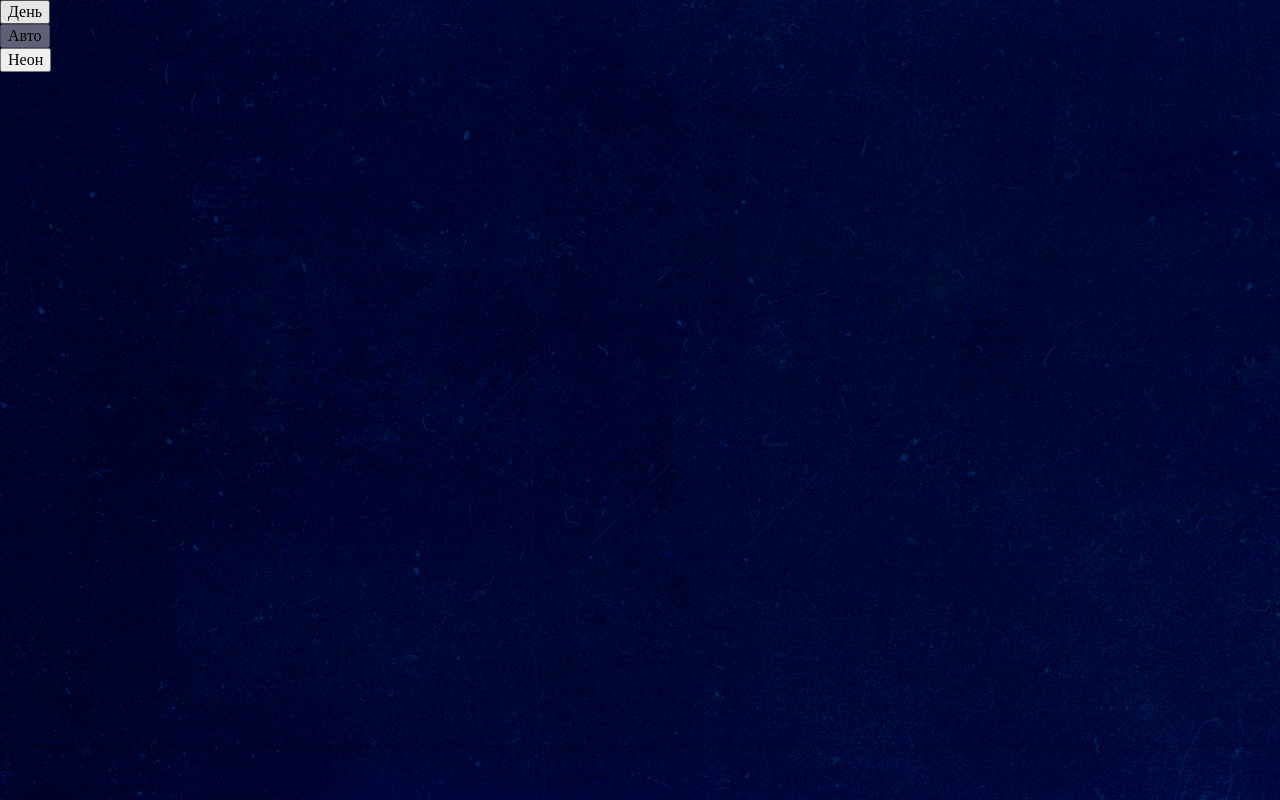
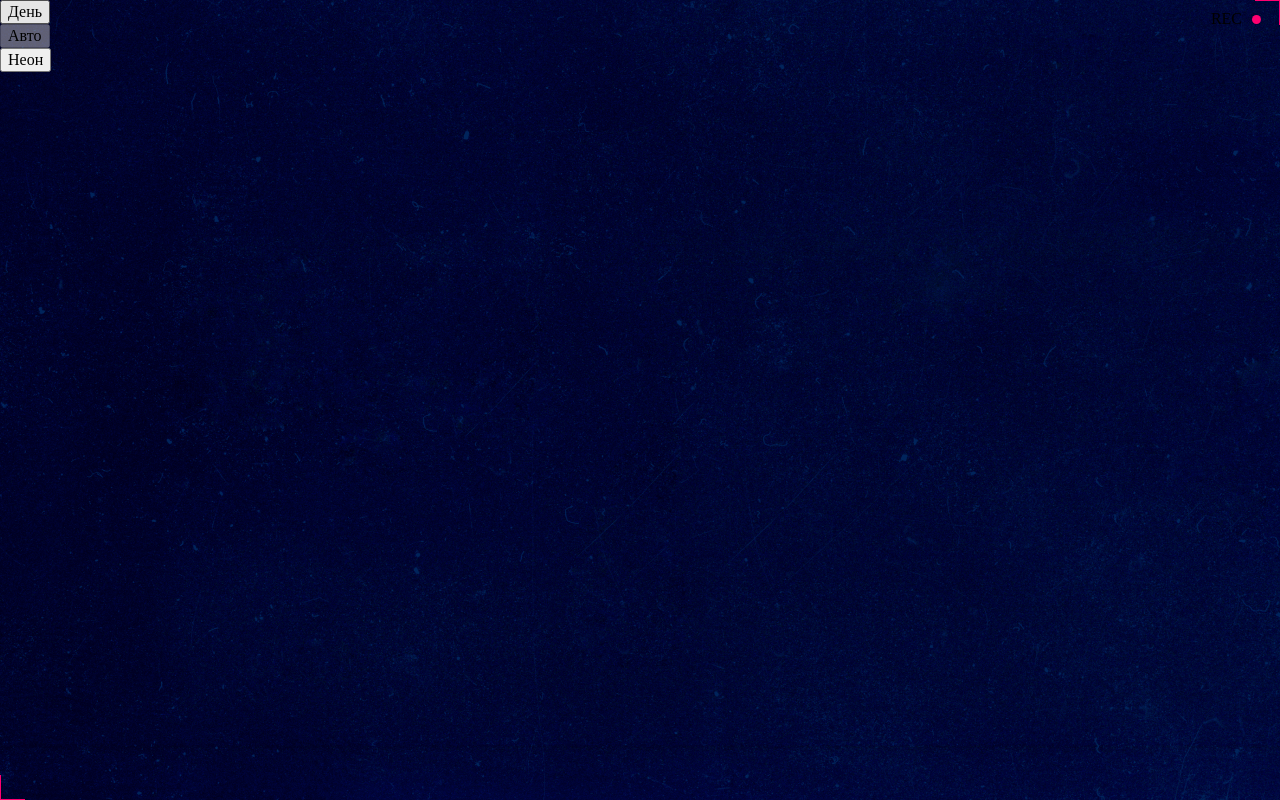
Before and after one commit to AntonFom/slozhno-sosredotochitsya-fd, a plain HTML site: page index.html in a window 1280 px wide. Drawn offline with Linux system fonts and the light colour scheme.

Commit message:
Сделаны декорации для шапки

```diff
--- a/index.html
+++ b/index.html
@@ -19,6 +19,9 @@
   </head>
   <body class="page">
     <header class="header decorated-zone">
+      <div class="header__decorated-record" aria-hidden="true">
+        <p>REC</p>
+      </div>
       <nav class="header__theme-menu">
         <ul class="header__theme-menu-list">
           <li class="header__theme-menu-item">
--- a/styles/style.css
+++ b/styles/style.css
@@ -4,4 +4,52 @@
   background-image: var(--page_bg-image);
   background-position: center;
   background-attachment: fixed;
+  background-color: #000028;
 }
+
+.header {
+  display: grid;
+  block-size: 100vh;
+  min-block-size: 668px;
+}
+
+.decorated-zone::before {
+  content: "";
+  position: absolute;
+  right: 0;
+  top: 0;
+  block-size: 25px;
+  inline-size: 25px;
+  border: #FF0070 1px solid;
+  border-bottom: none;
+  border-left: none;
+}
+
+.decorated-zone::after {
+  content: "";
+  position: absolute;
+  bottom: 0;
+  left: 0;
+  block-size: 25px;
+  inline-size: 25px;
+  border: #FF0070 1px solid;
+  border-top: none;
+  border-right: none;
+}
+
+.header__decorated-record {
+  gap: 10px;
+  display: flex;
+  position: absolute;
+  right: 19px;
+  top: 10px;
+}
+
+.header__decorated-record:first-child::after {
+  align-self: center;
+  content: "";
+  block-size: 9px;
+  inline-size: 9px;
+  border-radius: 50%;
+  background-color: #FF0070;
+}
```
